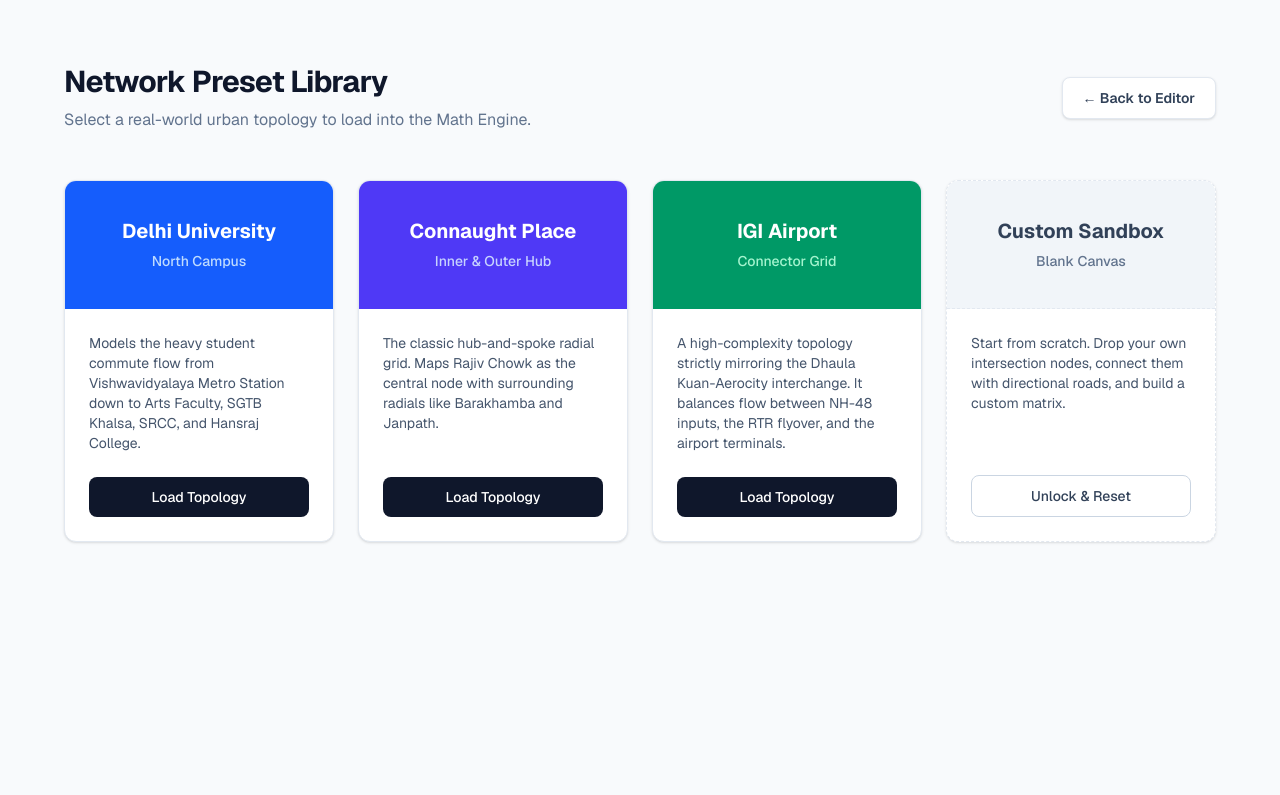
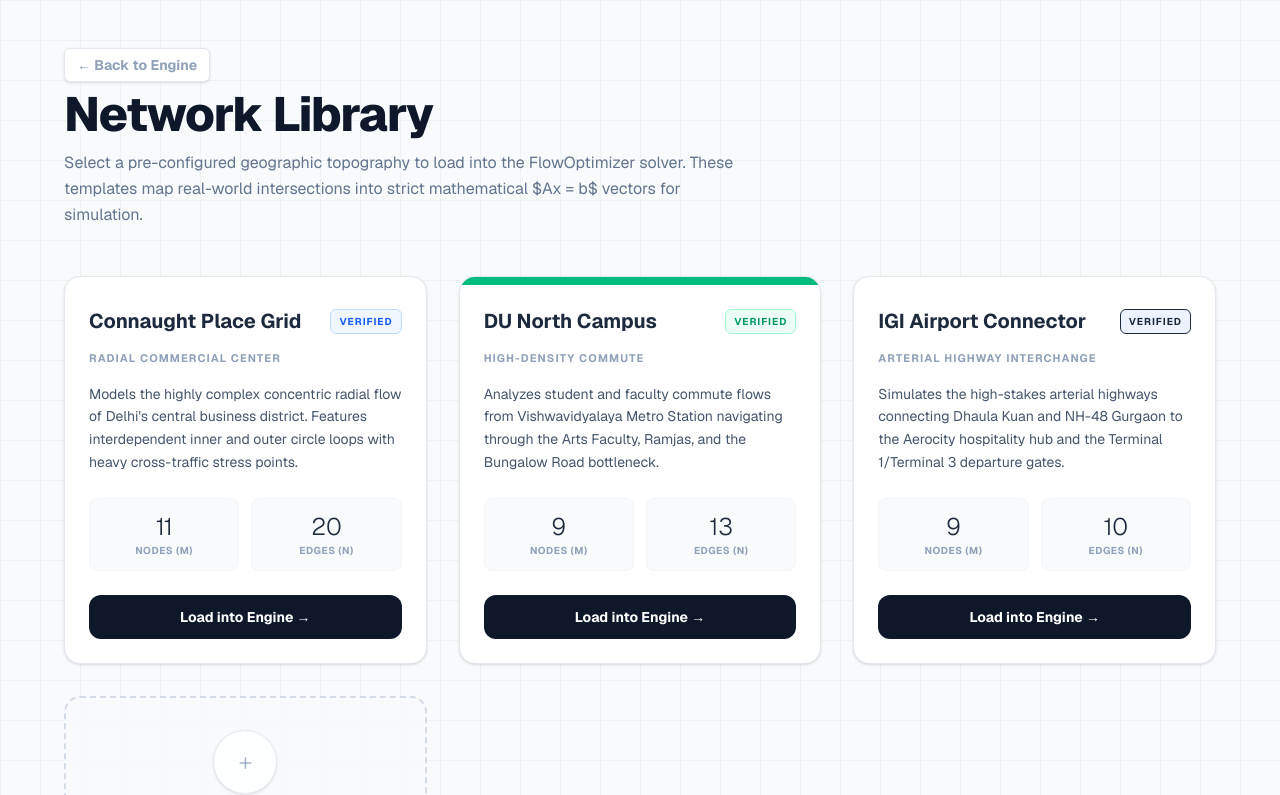
Before and after one commit to ashishsinghh935-ops/urban-traffic-optimizer, a Next.js app in the folder frontend/: page /presets in a window 1280 px wide. Shown: the top 795 px of the page. Built offline with nearby package versions, Linux system fonts and the light colour scheme.

Commit message:
Added Network Library gallery page with premium glassmorphic UI and blueprint aesthetic

```diff
--- a/frontend/app/presets/page.tsx
+++ b/frontend/app/presets/page.tsx
@@ -1,96 +1,138 @@
 "use client";
 
 import React from 'react';
+import { useRouter } from 'next/navigation';
 import Link from 'next/link';
-import { useRouter } from 'next/navigation';
 
-export default function PresetGallery() {
+export default function PresetsLibrary() {
   const router = useRouter();
 
-  const handleSelectPreset = (presetId: string) => {
-    sessionStorage.setItem('pendingPreset', presetId);
+  const presets = [
+    {
+      id: 'cp',
+      title: 'Connaught Place Grid',
+      type: 'Radial Commercial Center',
+      nodes: 11,
+      edges: 20,
+      description: "Models the highly complex concentric radial flow of Delhi's central business district. Features interdependent inner and outer circle loops with heavy cross-traffic stress points.",
+      color: "blue"
+    },
+    {
+      id: 'du-north',
+      title: 'DU North Campus',
+      type: 'High-Density Commute',
+      nodes: 9,
+      edges: 13,
+      description: "Analyzes student and faculty commute flows from Vishwavidyalaya Metro Station navigating through the Arts Faculty, Ramjas, and the Bungalow Road bottleneck.",
+      color: "emerald"
+    },
+    {
+      id: 'igi-connector',
+      title: 'IGI Airport Connector',
+      type: 'Arterial Highway Interchange',
+      nodes: 9,
+      edges: 10,
+      description: "Simulates the high-stakes arterial highways connecting Dhaula Kuan and NH-48 Gurgaon to the Aerocity hospitality hub and the Terminal 1/Terminal 3 departure gates.",
+      color: "indigo"
+    }
+  ];
+
+  const handleLoadPreset = (id: string) => {
+    // Save the selection to session storage so the dashboard knows what to load on mount
+    sessionStorage.setItem('pendingPreset', id);
     router.push('/');
   };
 
   return (
-    <div className="min-h-screen bg-slate-50 text-slate-800 font-sans p-8 md:p-16">
-      <div className="max-w-6xl mx-auto">
+    <div className="min-h-screen bg-slate-50 text-slate-800 font-sans p-6 md:p-12 relative overflow-hidden">
 
-        {/* Header */}
-        <div className="flex justify-between items-center mb-12">
+      {/* Background Blueprint Grid Aesthetic */}
+      <div className="absolute inset-0 z-0 opacity-[0.03] pointer-events-none" style={{ backgroundImage: 'linear-gradient(#0f172a 1px, transparent 1px), linear-gradient(90deg, #0f172a 1px, transparent 1px)', backgroundSize: '40px 40px' }}></div>
+
+      <div className="max-w-6xl mx-auto relative z-10">
+
+        {/* Header Section */}
+        <div className="flex flex-col md:flex-row md:items-end justify-between gap-6 mb-12">
           <div>
-            <h1 className="text-3xl font-bold tracking-tight text-slate-900">Network Preset Library</h1>
-            <p className="text-slate-500 mt-2">Select a real-world urban topology to load into the Math Engine.</p>
+            <div className="flex items-center gap-3 mb-2">
+              <Link href="/" className="text-slate-400 hover:text-slate-600 transition-colors bg-white px-3 py-1.5 rounded-md border border-slate-200 shadow-sm text-sm font-bold flex items-center gap-2">
+                &larr; Back to Engine
+              </Link>
             </div>
-          <Link href="/" className="px-5 py-2.5 bg-white border border-slate-200 shadow-sm hover:bg-slate-50 rounded-lg text-sm font-semibold transition-colors text-slate-700">
-            &larr; Back to Editor
-          </Link>
+            <h1 className="text-4xl md:text-5xl font-extrabold text-slate-900 tracking-tight">Network Library</h1>
+            <p className="text-slate-500 mt-3 text-sm md:text-base max-w-2xl leading-relaxed">
+              Select a pre-configured geographic topography to load into the FlowOptimizer solver. These templates map real-world intersections into strict mathematical $Ax = b$ vectors for simulation.
+            </p>
+          </div>
         </div>
 
         {/* Gallery Grid */}
-        <div className="grid grid-cols-1 md:grid-cols-2 lg:grid-cols-4 gap-6">
+        <div className="grid grid-cols-1 md:grid-cols-2 lg:grid-cols-3 gap-8">
 
-          {/* Card 1: North Campus */}
-          <div className="bg-white rounded-xl border border-slate-200 shadow-sm overflow-hidden flex flex-col hover:shadow-md transition-shadow">
-            <div className="h-32 bg-blue-600 flex items-center justify-center p-6 relative overflow-hidden">
-              <div className="absolute inset-0 opacity-20 bg-[radial-gradient(circle_at_center,_var(--tw-gradient-stops))] from-white to-transparent"></div>
-              <h2 className="text-xl font-bold text-white relative z-10 text-center">Delhi University<br/><span className="text-blue-200 text-sm font-medium">North Campus</span></h2>
+          {presets.map((preset) => (
+            <div
+              key={preset.id}
+              className="bg-white rounded-2xl border border-slate-200 overflow-hidden shadow-sm hover:shadow-xl transition-all duration-300 flex flex-col group relative"
+            >
+              {/* Card Header Pattern */}
+              <div className={`h-2 w-full bg-${preset.color}-500`}></div>
+
+              <div className="p-6 flex-1 flex flex-col">
+                <div className="flex justify-between items-start mb-4">
+                  <h2 className="text-xl font-bold text-slate-800 leading-tight pr-4">
+                    {preset.title}
+                  </h2>
+                  <span className={`bg-${preset.color}-50 text-${preset.color}-600 border border-${preset.color}-200 text-[10px] font-bold uppercase tracking-widest px-2 py-1 rounded-md shrink-0`}>
+                    Verified
+                  </span>
                 </div>
-            <div className="p-6 flex-1 flex flex-col">
-              <p className="text-sm text-slate-600 mb-6 flex-1">
-                Models the heavy student commute flow from Vishwavidyalaya Metro Station down to Arts Faculty, SGTB Khalsa, SRCC, and Hansraj College.
+
+                <p className="text-[11px] font-bold text-slate-400 uppercase tracking-widest mb-4">
+                  {preset.type}
                 </p>
-              <button onClick={() => handleSelectPreset('du-north')} className="w-full bg-slate-900 text-white font-medium py-2.5 rounded-lg hover:bg-slate-800 transition-colors text-sm">
-                Load Topology
+
+                <p className="text-sm text-slate-600 leading-relaxed mb-6 flex-1">
+                  {preset.description}
+                </p>
+
+                {/* Matrix Stats */}
+                <div className="grid grid-cols-2 gap-3 mb-6">
+                  <div className="bg-slate-50 border border-slate-100 p-3 rounded-lg flex flex-col items-center justify-center">
+                    <span className="text-2xl font-light text-slate-800">{preset.nodes}</span>
+                    <span className="text-[10px] font-bold text-slate-400 uppercase tracking-wider">Nodes (m)</span>
+                  </div>
+                  <div className="bg-slate-50 border border-slate-100 p-3 rounded-lg flex flex-col items-center justify-center">
+                    <span className="text-2xl font-light text-slate-800">{preset.edges}</span>
+                    <span className="text-[10px] font-bold text-slate-400 uppercase tracking-wider">Edges (n)</span>
+                  </div>
+                </div>
+
+                {/* Action Button */}
+                <button
+                  onClick={() => handleLoadPreset(preset.id)}
+                  className={`w-full bg-slate-900 text-white font-bold text-sm py-3 px-4 rounded-xl hover:bg-${preset.color}-600 hover:shadow-md hover:-translate-y-0.5 transition-all flex items-center justify-center gap-2`}
+                >
+                  Load into Engine &rarr;
                 </button>
               </div>
             </div>
+          ))}
 
-          {/* Card 2: Connaught Place */}
-          <div className="bg-white rounded-xl border border-slate-200 shadow-sm overflow-hidden flex flex-col hover:shadow-md transition-shadow">
-            <div className="h-32 bg-indigo-600 flex items-center justify-center p-6 relative overflow-hidden">
-              <div className="absolute inset-0 opacity-20 bg-[radial-gradient(circle_at_center,_var(--tw-gradient-stops))] from-white to-transparent"></div>
-              <h2 className="text-xl font-bold text-white relative z-10 text-center">Connaught Place<br/><span className="text-indigo-200 text-sm font-medium">Inner & Outer Hub</span></h2>
+          {/* Custom Network Card (Empty State Placeholder) */}
+          <div className="bg-slate-50 rounded-2xl border-2 border-dashed border-slate-300 overflow-hidden flex flex-col items-center justify-center p-8 text-center opacity-80 hover:opacity-100 transition-opacity">
+            <div className="w-16 h-16 bg-white border border-slate-200 rounded-full flex items-center justify-center mb-4 shadow-sm">
+              <span className="text-2xl text-slate-400 font-light">+</span>
             </div>
-            <div className="p-6 flex-1 flex flex-col">
-              <p className="text-sm text-slate-600 mb-6 flex-1">
-                The classic hub-and-spoke radial grid. Maps Rajiv Chowk as the central node with surrounding radials like Barakhamba and Janpath.
+            <h2 className="text-lg font-bold text-slate-700 mb-2">Blank Canvas</h2>
+            <p className="text-xs text-slate-500 max-w-[200px] leading-relaxed mb-6">
+              Build your own custom topology node-by-node in the dashboard.
             </p>
-              <button onClick={() => handleSelectPreset('cp')} className="w-full bg-slate-900 text-white font-medium py-2.5 rounded-lg hover:bg-slate-800 transition-colors text-sm">
-                Load Topology
+            <button
+              onClick={() => handleLoadPreset('custom')}
+              className="bg-white border border-slate-300 text-slate-700 font-bold text-sm py-2.5 px-6 rounded-lg hover:bg-slate-100 transition-colors shadow-sm"
+            >
+              Start Empty
             </button>
-            </div>
-          </div>
-
-          {/* Card 3: IGI Connector */}
-          <div className="bg-white rounded-xl border border-slate-200 shadow-sm overflow-hidden flex flex-col hover:shadow-md transition-shadow">
-            <div className="h-32 bg-emerald-600 flex items-center justify-center p-6 relative overflow-hidden">
-              <div className="absolute inset-0 opacity-20 bg-[radial-gradient(circle_at_center,_var(--tw-gradient-stops))] from-white to-transparent"></div>
-              <h2 className="text-xl font-bold text-white relative z-10 text-center">IGI Airport<br/><span className="text-emerald-200 text-sm font-medium">Connector Grid</span></h2>
-            </div>
-            <div className="p-6 flex-1 flex flex-col">
-              <p className="text-sm text-slate-600 mb-6 flex-1">
-                A high-complexity topology strictly mirroring the Dhaula Kuan-Aerocity interchange. It balances flow between NH-48 inputs, the RTR flyover, and the airport terminals.
-              </p>
-              <button onClick={() => handleSelectPreset('igi-connector')} className="w-full bg-slate-900 text-white font-medium py-2.5 rounded-lg hover:bg-slate-800 transition-colors text-sm">
-                Load Topology
-              </button>
-            </div>
-          </div>
-
-          {/* Card 4: Custom Sandbox */}
-          <div className="bg-white rounded-xl border border-slate-200 shadow-sm overflow-hidden flex flex-col hover:shadow-md transition-shadow border-dashed">
-            <div className="h-32 bg-slate-100 flex items-center justify-center p-6 border-b border-slate-200 border-dashed">
-              <h2 className="text-xl font-bold text-slate-700 text-center">Custom Sandbox<br/><span className="text-slate-500 text-sm font-medium">Blank Canvas</span></h2>
-            </div>
-            <div className="p-6 flex-1 flex flex-col">
-              <p className="text-sm text-slate-600 mb-6 flex-1">
-                Start from scratch. Drop your own intersection nodes, connect them with directional roads, and build a custom matrix.
-              </p>
-              <button onClick={() => handleSelectPreset('custom')} className="w-full bg-white border border-slate-300 text-slate-700 font-medium py-2.5 rounded-lg hover:bg-slate-50 transition-colors text-sm">
-                Unlock & Reset
-              </button>
-            </div>
           </div>
 
         </div>
```
Lines whose indentation alone changed are shown as unchanged.
